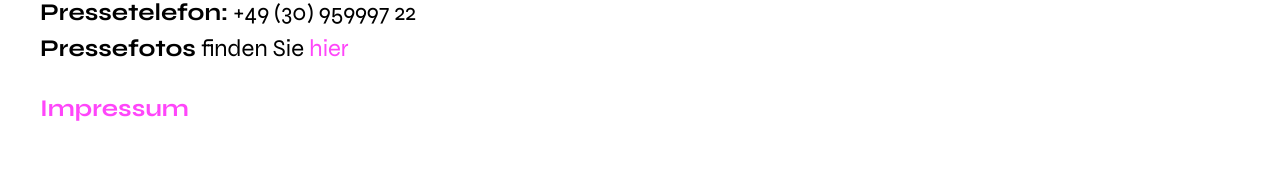
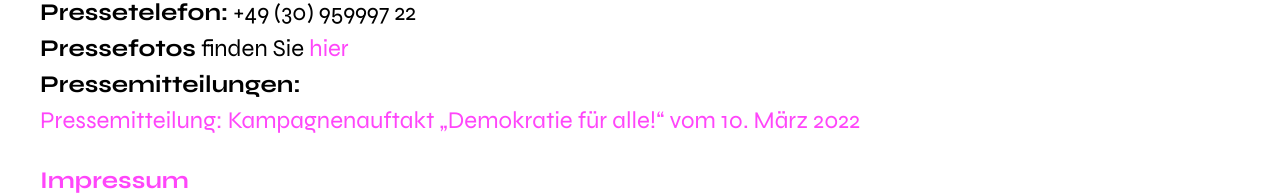
Before and after one commit to grundeinkommensbuero/demokratie-fuer-alle, a Next.js app: page / in a window 1280 px wide. Shown: the part 5178-5373 px from the top of the page. Built offline with nearby package versions, Linux system fonts and the light colour scheme.

Commit message:
Added press release link

```diff
--- a/pages/index.tsx
+++ b/pages/index.tsx
@@ -404,6 +404,8 @@ const Home: NextPage = () => {
                   hier
                 </a>
                 <br />
+                <b>Pressemitteilungen:</b><br />
+                <a href="https://assets.ctfassets.net/af08tobnb0cl/54NdMLsTXlIxZBuS4Mqa6c/f4202c46023fbe540436b958f7c75399/220310_PM_Expedition_Grundeinkommen_Demokratie_f__r_Alle.pdf" target="_blank">Pressemitteilung: Kampagnenauftakt „Demokratie für alle!“ vom 10. März 2022</a>
               </p>
             </FadeIn>
 
```
